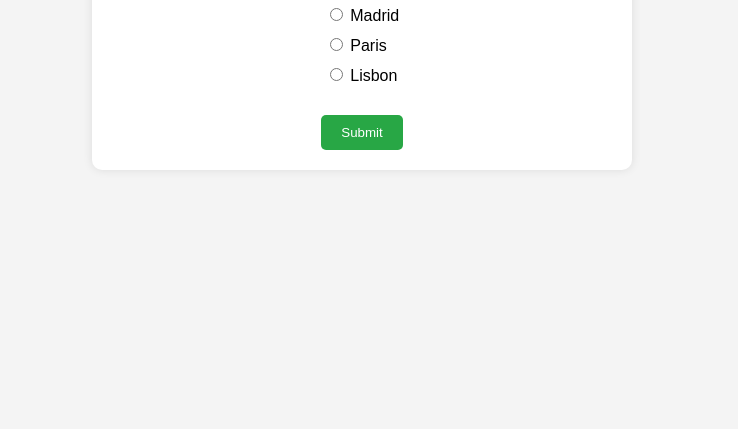
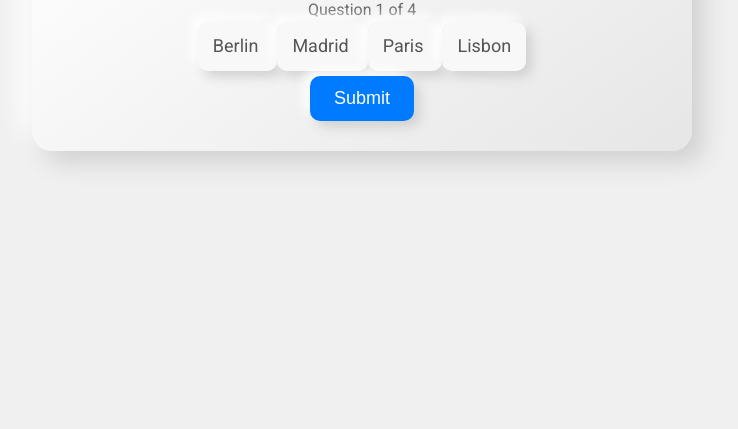
Before and after one commit to kirankumar2007/quizapp, a plain HTML site: page index.html in a window 1280 px wide. Shown: the part 371-800 px from the top of the page, without its empty margins (278-1016 px from the left). Drawn offline with Linux system fonts and the light colour scheme.

Commit message:
display the option selected

```diff
--- a/index.html
+++ b/index.html
@@ -3,27 +3,31 @@
 <head>
     <meta charset="UTF-8">
     <meta name="viewport" content="width=device-width, initial-scale=1.0">
-    <title>Simple Quiz App</title>
+    <title>Enhanced Quiz App</title>
     <link rel="stylesheet" href="styles.css">
 </head>
 <body>
     <div class="quiz-container">
         <div id="quiz">
-            <h2 id="question">Question Text</h2>
+            <div id="qui
+            z-header">
+                <h2 id="question">Question Text</h2>
+                <p id="question-number">Question <span id="current-question">1</span> of <span id="total-questions">3</span></p>
+            </div>
             <div class="options">
-                <label>
+                <label class="option">
                     <input type="radio" name="answer" class="answer" id="a" value="a">
                     <span id="a_text">Answer A</span>
                 </label>
-                <label>
+                <label class="option">
                     <input type="radio" name="answer" class="answer" id="b" value="b">
                     <span id="b_text">Answer B</span>
                 </label>
-                <label>
+                <label class="option">
                     <input type="radio" name="answer" class="answer" id="c" value="c">
                     <span id="c_text">Answer C</span>
                 </label>
-                <label>
+                <label class="option">
                     <input type="radio" name="answer" class="answer" id="d" value="d">
                     <span id="d_text">Answer D</span>
                 </label>
--- a/script.js
+++ b/script.js
@@ -22,11 +22,21 @@ const quizData = [
         c: "Mark Twain",
         d: "Leo Tolstoy",
         correct: "b"
+    },
+    {
+        question: "Who is director of Bahubali",
+        a: "Rajamouli",
+        b: "ar rahman",
+        c: "koratala siva",
+        d: "sanjay leela bansali",
+        correct: "a"
     }
 ];
 
 const quiz = document.getElementById("quiz");
 const questionEl = document.getElementById("question");
+const currentQuestionEl = document.getElementById("current-question");
+const totalQuestionsEl = document.getElementById("total-questions");
 const answerEls = document.querySelectorAll(".answer");
 const a_text = document.getElementById("a_text");
 const b_text = document.getElementById("b_text");
@@ -36,6 +46,8 @@ const submitBtn = document.getElementById("submit");
 
 let currentQuiz = 0;
 let score = 0;
+
+totalQuestionsEl.innerText = quizData.length;
 
 loadQuiz();
 
@@ -48,10 +60,14 @@ function loadQuiz() {
     b_text.innerText = currentQuizData.b;
     c_text.innerText = currentQuizData.c;
     d_text.innerText = currentQuizData.d;
+    currentQuestionEl.innerText = currentQuiz + 1;
 }
 
 function deselectAnswers() {
-    answerEls.forEach(answerEl => answerEl.checked = false);
+    answerEls.forEach(answerEl => {
+        answerEl.checked = false;
+        answerEl.parentElement.classList.remove("selected");
+    });
 }
 
 function getSelected() {
@@ -64,17 +80,37 @@ function getSelected() {
     return answer;
 }
 
+answerEls.forEach(answerEl => {
+    answerEl.addEventListener("change", () => {
+        deselectAnswers();
+        answerEl.parentElement.classList.add("selected");
+    });
+});
+
 submitBtn.addEventListener("click", () => {
     const answer = getSelected();
 
+    console.log(document.getElementById("answer"));
     if(answer) {
-        if(answer === quizData[currentQuiz].correct) {
+        const correctAnswer = quizData[currentQuiz].correct;
+
+        if(answer === correctAnswer) {
             score++;
         }
 
+        answerEls.forEach(answerEl => {
+            if(answerEl.id === correctAnswer) {
+                answerEl.parentElement.classList.add("correct");
+            } else if(answerEl.checked) {
+                answerEl.parentElement.classList.add("incorrect");
+            }
+        });
+
         currentQuiz++;
 
+        setTimeout(() => {
             if(currentQuiz < quizData.length) {
+                console.log(20);
                 loadQuiz();
             } else {
                 quiz.innerHTML = `
@@ -82,5 +118,6 @@ submitBtn.addEventListener("click", () => {
                     <button onclick="location.reload()">Reload</button>
                 `;
             }
+        }, 1000); // Add a delay before loading the next question or showing the result
     }
 });
--- a/styles.css
+++ b/styles.css
@@ -1,6 +1,8 @@
+@import url('https://fonts.googleapis.com/css2?family=Roboto:wght@400;700&display=swap');
+
 body {
-    font-family: Arial, sans-serif;
-    background-color: #f4f4f4;
+    font-family: 'Roboto', sans-serif;
+    background-color: #f0f0f0;
     margin: 0;
     padding: 0;
     display: flex;
@@ -10,12 +12,13 @@ body {
 }
 
 .quiz-container {
-    background-color: #fff;
-    border-radius: 10px;
-    padding: 20px;
-    box-shadow: 0 0 10px rgba(0, 0, 0, 0.1);
-    max-width: 500px;
+    background: linear-gradient(145deg, #ffffff, #e6e6e6);
+    border-radius: 20px;
+    padding: 30px;
+    box-shadow: 12px 12px 24px #d1d1d1, -12px -12px 24px #ffffff;
+    max-width: 600px;
     width: 100%;
+    text-align: center;
 }
 
 #quiz {
@@ -24,25 +27,76 @@ body {
     align-items: center;
 }
 
-h2 {
+#quiz-header {
     margin-bottom: 20px;
 }
 
-.options label {
-    display: block;
+h2 {
+    font-size: 24px;
+    color: #333;
     margin-bottom: 10px;
 }
 
-#submit {
-    margin-top: 20px;
-    padding: 10px 20px;
-    background-color: #28a745;
-    color: white;
-    border: none;
-    border-radius: 5px;
+#question-number {
+    font-size: 16px;
+    color: #666;
+}
+
+.options {
+    width: 100%;
+    margin-bottom: 20px;
+}
+
+.option {
+    background-color: #f8f8f8;
+    padding: 15px;
+    margin: 10px 0;
+    border-radius: 10px;
+    box-shadow: 6px 6px 12px #d1d1d1, -6px -6px 12px #ffffff;
+    transition: background-color 0.3s ease, transform 0.2s ease;
     cursor: pointer;
 }
 
+.option:hover {
+    transform: scale(1.02);
+}
+
+.option input[type="radio"] {
+    display: none;
+}
+
+.option span {
+    font-size: 18px;
+    color: #555;
+}
+
+.option.selected {
+    background-color: #007bff;
+    color: white;
+}
+
+.option.correct {
+    background-color: #28a745;
+    color: white;
+}
+
+.option.incorrect {
+    background-color: #dc3545;
+    color: white;
+}
+
+#submit {
+    padding: 12px 24px;
+    background-color: #007bff;
+    color: white;
+    border: none;
+    border-radius: 10px;
+    box-shadow: 6px 6px 12px #d1d1d1, -6px -6px 12px #ffffff;
+    cursor: pointer;
+    font-size: 18px;
+    transition: background-color 0.3s ease;
+}
+
 #submit:hover {
-    background-color: #218838;
+    background-color: #0056b3;
 }
```
Lines whose indentation alone changed are shown as unchanged.
